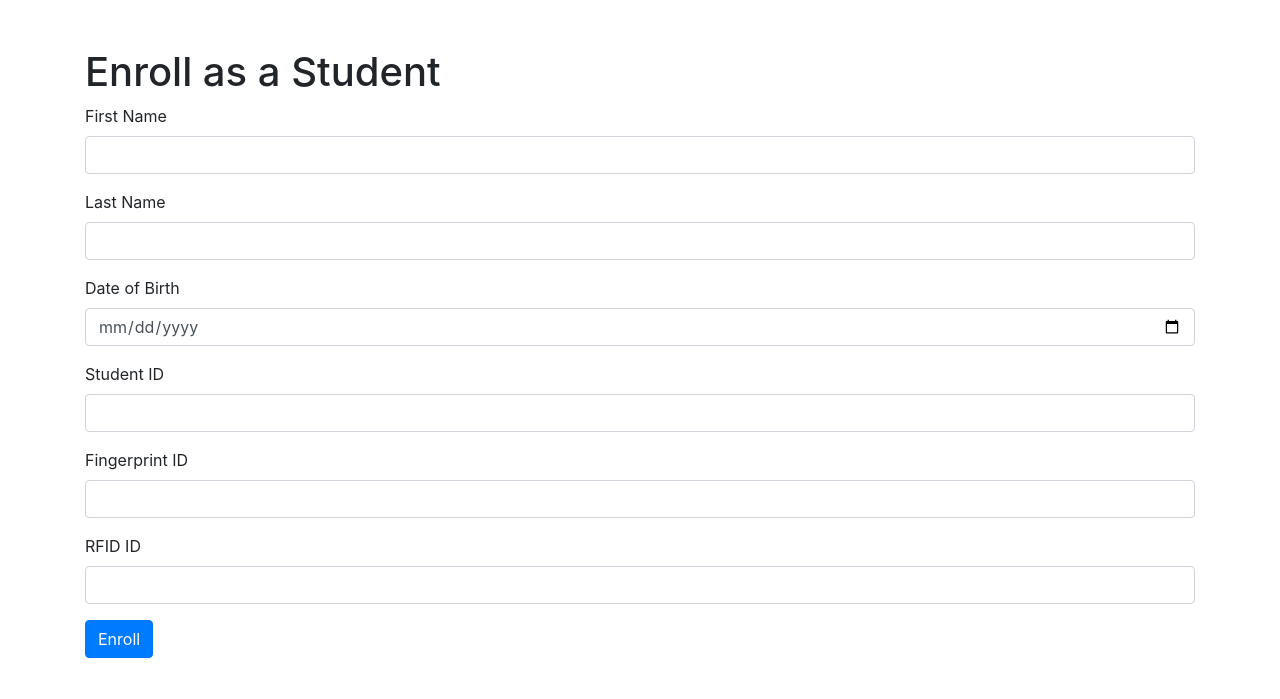
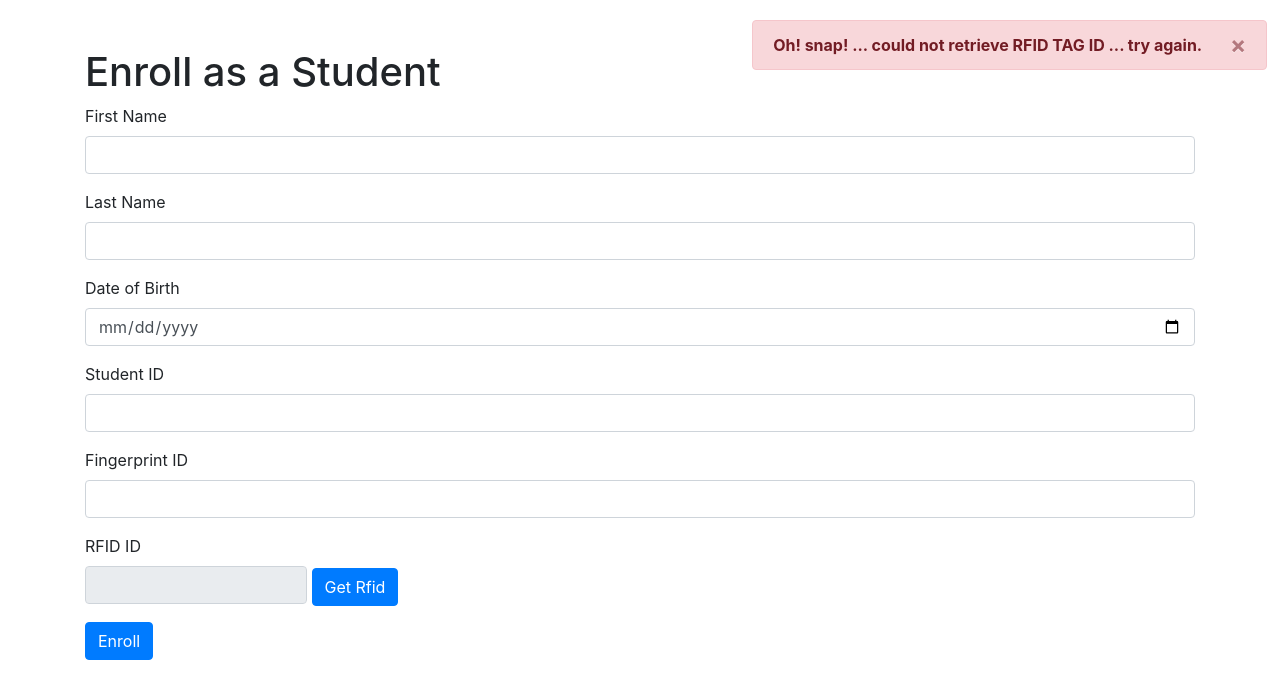
Before and after one commit to TEMHITHORPHE/_Rfid_attendance_system, a Django app: page /enroll/ in a window 1280 px wide. Shown: the top 699 px of the page. Run offline with Django 3.2, Linux system fonts and the light colour scheme; some libraries are stand-ins or nearby versions.

Commit message:
UI changes

```diff
--- a/attendance/templates/enroll.html
+++ b/attendance/templates/enroll.html
@@ -1,11 +1,13 @@
 <!DOCTYPE html>
 <html lang="en">
+
 <head>
     <meta charset="UTF-8">
     <meta name="viewport" content="width=device-width, initial-scale=1.0">
     <title>Enroll as a Student</title>
     <link rel="stylesheet" href="https://stackpath.bootstrapcdn.com/bootstrap/4.3.1/css/bootstrap.min.css">
 </head>
+
 <body>
     <div class="container mt-5">
         <h1>Enroll as a Student</h1>
@@ -32,11 +34,46 @@
                 <input type="text" class="form-control" id="fingerprint_id" name="fingerprint_id" required>
             </div>
             <div class="form-group">
-                <label for="rfid_id">RFID ID</label>
-                <input type="text" class="form-control" id="rfid_id" name="rfid_id" required>
+                <label style="display: block;" for="rfid_id">RFID ID</label>
+                <input style="width: 20%; display: inline-block;" type="text" class="form-control" id="rfid_id"
+                    name="rfid_id" required disabled>
+                <button type="button" class="btn btn-primary" onclick="retrieveRFID()">Get Rfid</button>
+
             </div>
             <button type="submit" class="btn btn-primary">Enroll</button>
         </form>
+
     </div>
+
+    <div id="error" style="position: fixed; top: 20px; right: 1%; visibility: 0%;" class="alert alert-danger alert-dismissible fade show"
+        role="alert">
+        <strong>Oh! snap! ... could not retrieve RFID TAG ID ... try again.</strong>
+        <button type="button" class="close" data-dismiss="alert" aria-label="Close">
+            <span aria-hidden="true">&times;</span>
+        </button>
+    </div>
+
+    <script>
+        async function retrieveRFID() {
+            const res = await (await fetch('/enroll_rfid/', { method: 'post' })).json();
+            console.log(res);
+            if (res.status === 'false') {
+                showError();
+                return;
+            };
+
+            document.getElementById('rfid_id').setAttribute('value', res.rfid_tag);
+        }
+
+
+        function showError(params) {
+            document.getElementById('error').style.opacity = '80%';
+        }
+
+        function dismissError(params) {
+            document.getElementById('error').style.visibility = '0%';
+        }
+    </script>
 </body>
+
 </html>
```
